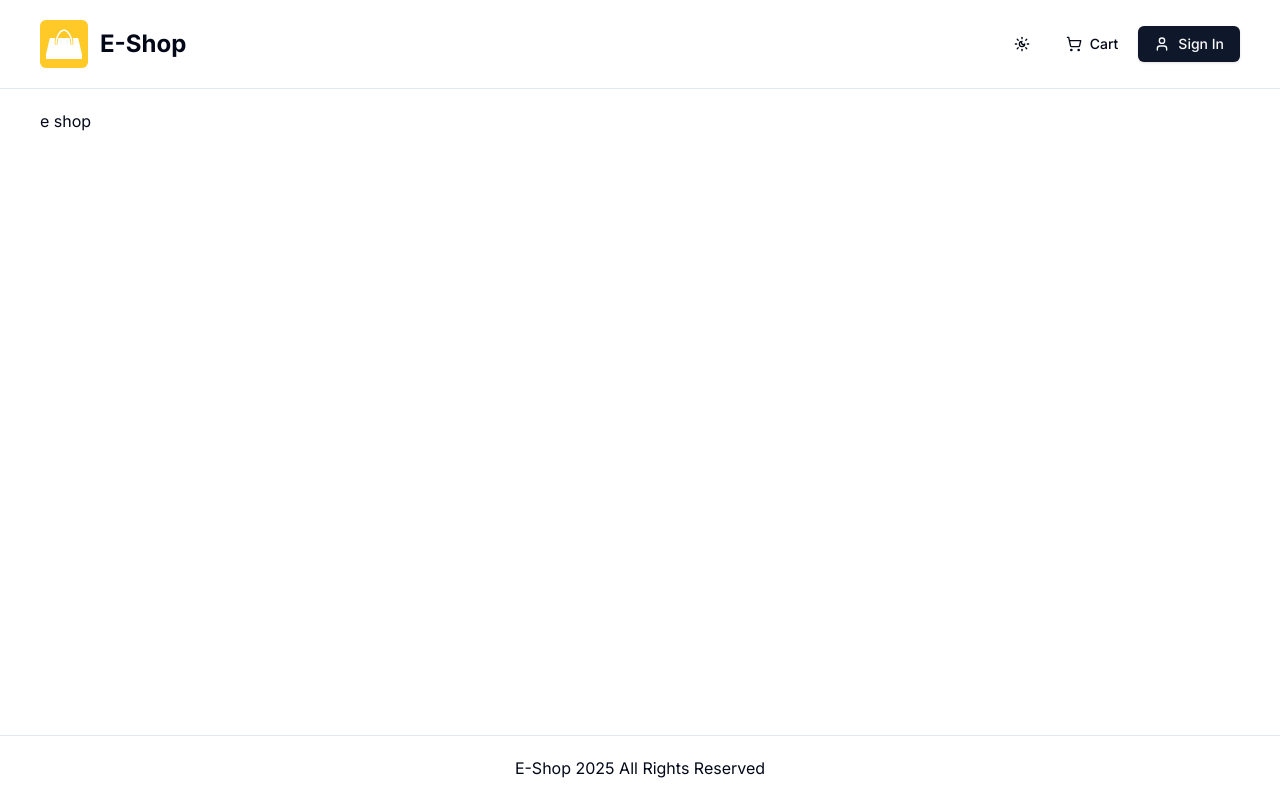
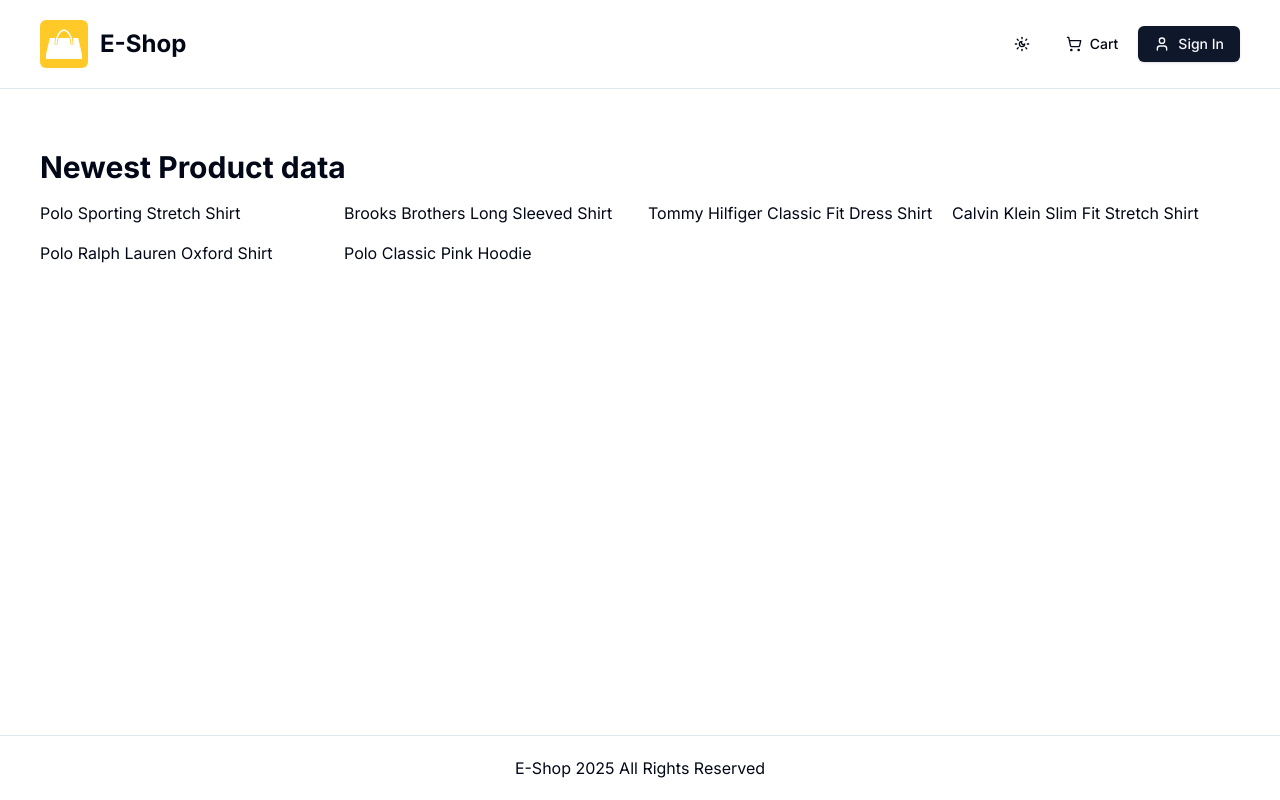
Before and after one commit to AleksandarStanisic021/eshop, a Next.js app: page / in a window 1280 px wide. Built offline with nearby package versions, Linux system fonts and the light colour scheme; no server answers.

Commit message:
Add ProductList component and sample data for product display on home page

```diff
--- a/app/(root)/page.tsx
+++ b/app/(root)/page.tsx
@@ -1,3 +1,6 @@
+import sampleData from "@/db/sample-data";
+import ProductList from "@/components/shared/header/product/product-list";
+
 const delay = (ms: number) =>
   new Promise((res) => {
     setTimeout(res, ms);
@@ -7,7 +10,7 @@
   await delay(1000);
   return (
     <>
-      <h1>e shop</h1>
+      <ProductList data={sampleData.products} title="Newest Product data" />
     </>
   );
 };
--- /dev/null
+++ b/components/shared/header/product/product-list.tsx
@@ -0,0 +1,22 @@
+const ProductList = ({ data, title }: { data: any; title?: string }) => {
+  return (
+    <div className="my-10">
+      <h2 className="h2-bold mb-4">{title}</h2>
+      {data.length > 0 ? (
+        <>
+          <div className="grid grid-cols-1 sm:grid-cols-2 md:grid-cols-3 lg:grid-cols-4 gap-4">
+            {data.map((p: any) => (
+              <div key={p.name}>{p.name}</div>
+            ))}
+          </div>
+        </>
+      ) : (
+        <>
+          <div>No Products Found</div>
+        </>
+      )}
+    </div>
+  );
+};
+
+export default ProductList;
--- /dev/null
+++ b/db/sample-data.ts
@@ -0,0 +1,108 @@
+const sampleData = {
+  products: [
+    {
+      name: 'Polo Sporting Stretch Shirt',
+      slug: 'polo-sporting-stretch-shirt',
+      category: "Men's Dress Shirts",
+      description: 'Classic Polo style with modern comfort',
+      images: [
+        '/images/sample-products/p1-1.jpg',
+        '/images/sample-products/p1-2.jpg',
+      ],
+      price: 59.99,
+      brand: 'Polo',
+      rating: 4.5,
+      numReviews: 10,
+      stock: 5,
+      isFeatured: true,
+      banner: 'banner-1.jpg',
+    },
+    {
+      name: 'Brooks Brothers Long Sleeved Shirt',
+      slug: 'brooks-brothers-long-sleeved-shirt',
+      category: "Men's Dress Shirts",
+      description: 'Timeless style and premium comfort',
+      images: [
+        '/images/sample-products/p2-1.jpg',
+        '/images/sample-products/p2-2.jpg',
+      ],
+      price: 85.9,
+      brand: 'Brooks Brothers',
+      rating: 4.2,
+      numReviews: 8,
+      stock: 10,
+      isFeatured: true,
+      banner: 'banner-2.jpg',
+    },
+    {
+      name: 'Tommy Hilfiger Classic Fit Dress Shirt',
+      slug: 'tommy-hilfiger-classic-fit-dress-shirt',
+      category: "Men's Dress Shirts",
+      description: 'A perfect blend of sophistication and comfort',
+      images: [
+        '/images/sample-products/p3-1.jpg',
+        '/images/sample-products/p3-2.jpg',
+      ],
+      price: 99.95,
+      brand: 'Tommy Hilfiger',
+      rating: 4.9,
+      numReviews: 3,
+      stock: 0,
+      isFeatured: false,
+      banner: null,
+    },
+    {
+      name: 'Calvin Klein Slim Fit Stretch Shirt',
+      slug: 'calvin-klein-slim-fit-stretch-shirt',
+      category: "Men's Dress Shirts",
+      description: 'Streamlined design with flexible stretch fabric',
+      images: [
+        '/images/sample-products/p4-1.jpg',
+        '/images/sample-products/p4-2.jpg',
+      ],
+      price: 39.95,
+      brand: 'Calvin Klein',
+      rating: 3.6,
+      numReviews: 5,
+      stock: 10,
+      isFeatured: false,
+      banner: null,
+    },
+    {
+      name: 'Polo Ralph Lauren Oxford Shirt',
+      slug: 'polo-ralph-lauren-oxford-shirt',
+      category: "Men's Dress Shirts",
+      description: 'Iconic Polo design with refined oxford fabric',
+      images: [
+        '/images/sample-products/p5-1.jpg',
+        '/images/sample-products/p5-2.jpg',
+      ],
+      price: 79.99,
+      brand: 'Polo',
+      rating: 4.7,
+      numReviews: 18,
+      stock: 6,
+      isFeatured: false,
+      banner: null,
+    },
+    {
+      name: 'Polo Classic Pink Hoodie',
+      slug: 'polo-classic-pink-hoodie',
+      category: "Men's Sweatshirts",
+      description: 'Soft, stylish, and perfect for laid-back days',
+      images: [
+        '/images/sample-products/p6-1.jpg',
+        '/images/sample-products/p6-2.jpg',
+      ],
+      price: 99.99,
+      brand: 'Polo',
+      rating: 4.6,
+      numReviews: 12,
+      stock: 8,
+      isFeatured: true,
+      banner: null,
+    },
+  ],
+};
+
+export default sampleData;
```
